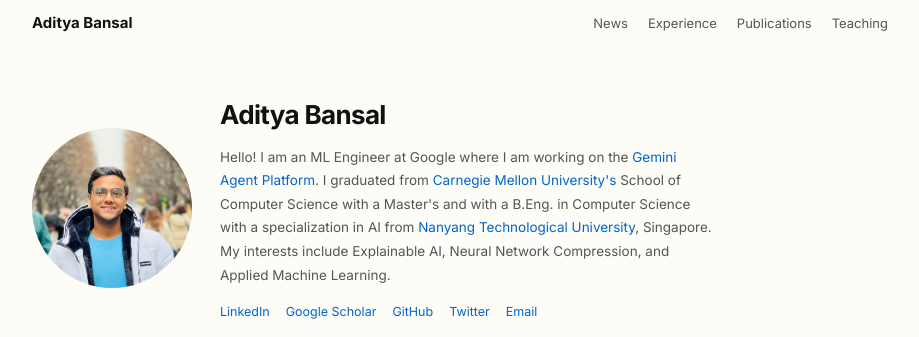
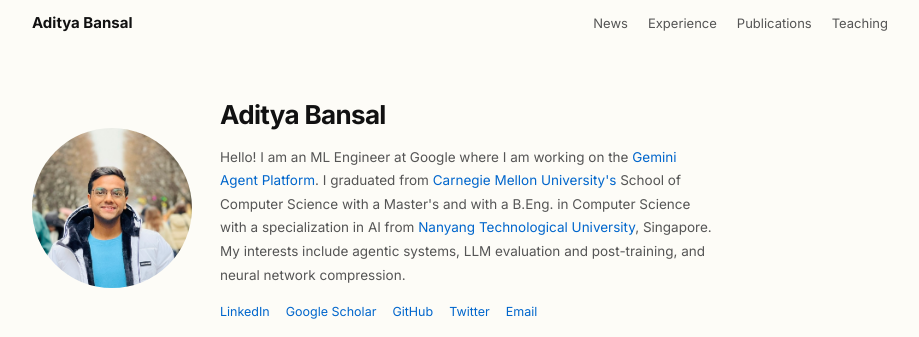
Before and after one commit to bansal-aditya/bansal-aditya.github.io, a Next.js app: page / in a window 1280 px wide. Shown: the top 337 px of the page, without its empty margins (180-1099 px from the left). Built offline with nearby package versions, Linux system fonts and the light colour scheme.

Commit message:
chore: update intro interests to agentic systems, LLM evaluation and post-training, and neural network compression

```diff
--- a/src/app/layout.tsx
+++ b/src/app/layout.tsx
@@ -15,7 +15,7 @@ export const metadata: Metadata = {
     template: "%s | Aditya Bansal",
   },
   description:
-    "Aditya Bansal is a Software Engineer, AI/ML at Google working on the Gemini Agent Platform. CMU alumnus with expertise in Machine Learning, Agentic Systems, and Neural Network Compression.",
+    "Aditya Bansal is a Software Engineer, AI/ML at Google working on the Gemini Agent Platform. CMU alumnus with expertise in Agentic Systems, LLM Evaluation and Post-training, and Neural Network Compression.",
   keywords: [
     "Aditya",
     "Aditya Bansal",
--- a/src/components/Hero.tsx
+++ b/src/components/Hero.tsx
@@ -64,7 +64,7 @@ export default function Hero() {
                 text="Nanyang Technological University"
                 preview={ntuPreview}
               />
-              , Singapore. My interests include Explainable AI, Neural Network Compression, and Applied Machine Learning.
+              , Singapore. My interests include agentic systems, LLM evaluation and post-training, and neural network compression.
             </p>
             <SocialLinks />
           </PreviewProvider>
```
